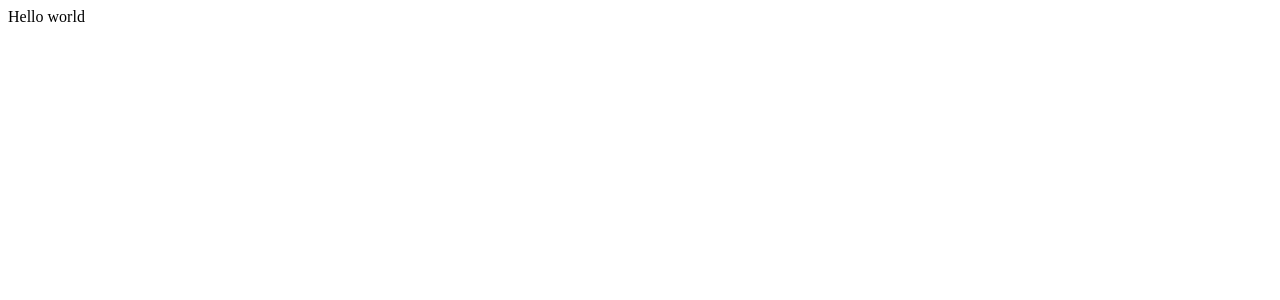
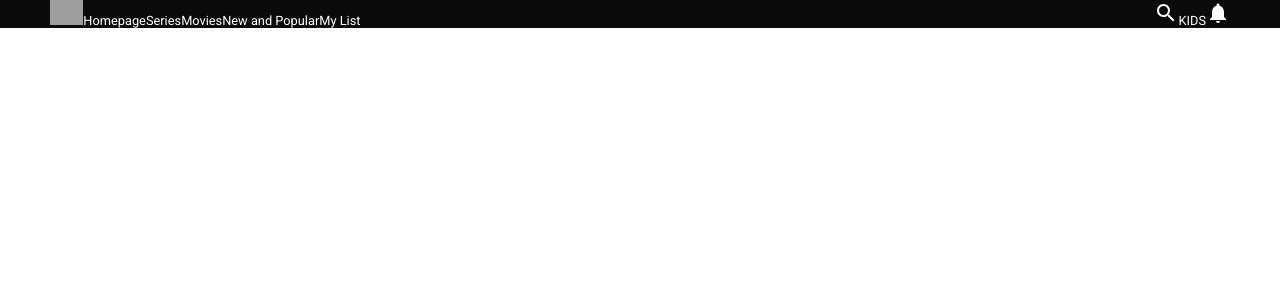
Before and after one commit to deyvisonuchoa/reactflix, a React (Create React App) app: page / in a window 1280 px wide. Shown: the top 300 px of the page. Built offline with nearby package versions, Linux system fonts and the light colour scheme; grey boxes are pictures that could not be loaded.

Commit message:
project clean/ navbar development

```diff
--- a/package.json
+++ b/package.json
@@ -3,6 +3,8 @@
   "version": "0.1.0",
   "private": true,
   "dependencies": {
+    "@material-ui/core": "^4.12.3",
+    "@material-ui/icons": "^4.11.2",
     "@testing-library/jest-dom": "^5.11.4",
     "@testing-library/react": "^11.1.0",
     "@testing-library/user-event": "^12.1.10",
--- a/src/App.js
+++ /dev/null
@@ -1,8 +0,0 @@
-
-function App() {
-  return (
-    <span>Hello world</span>
-  );
-}
-
-export default App;
--- /dev/null
+++ b/src/App.jsx
@@ -0,0 +1,9 @@
+import './app.sass';
+import Home from './home/Home';
+
+function App() {
+  return (
+    <Home/>
+  )};
+
+export default App;
--- /dev/null
+++ b/src/app.sass
@@ -0,0 +1,7 @@
+*
+  margin: 0
+  font-family: 'Roboto', sans-serif
+
+
+:root
+  --main-color: #0b0b0b
--- /dev/null
+++ b/src/components/navbar/Navbar.jsx
@@ -0,0 +1,29 @@
+import { Notifications, Search } from '@material-ui/icons';
+import './navbar.sass';
+
+function Navbar() {
+  return (
+    <div className="navbar">
+      <div className="container">
+        <div className="left">
+          <img
+            src="https://upload.wikimedia.org/wikipedia/commons/thumb/0/08/Netflix_2015_logo.svg/2560px-Netflix_2015_logo.svg.png"
+            alt=""
+          />
+          <span>Homepage</span>
+          <span>Series</span>
+          <span>Movies</span>
+          <span>New and Popular</span>
+          <span>My List</span>
+        </div>
+        <div className="right">
+          <Search/>
+          <span>KIDS</span>
+          <Notifications/>
+        </div>
+      </div>
+    </div>
+  )
+}
+
+export default Navbar
--- /dev/null
+++ b/src/components/navbar/navbar.sass
@@ -0,0 +1,11 @@
+.navbar
+  color: white
+  font-size: .8rem
+
+  .container
+    padding: 0px 50px
+    display: flex
+    align-items: center
+    justify-content: space-between
+    img
+      height: 25px
--- /dev/null
+++ b/src/home/Home.jsx
@@ -0,0 +1,12 @@
+import Navbar from '../components/navbar/Navbar';
+import './home.sass';
+
+function Home() {
+  return (
+    <div className="home">
+      <Navbar/>
+    </div>
+  )
+}
+
+export default Home
--- /dev/null
+++ b/src/home/home.sass
@@ -0,0 +1,3 @@
+.home
+  background-color: var(--main-color)
+  color: white
--- a/src/index.js
+++ b/src/index.js
@@ -1,6 +1,6 @@
 import React from 'react';
 import ReactDOM from 'react-dom';
-import App from './App';
+import App from './App.jsx';
 
 ReactDOM.render(
   <React.StrictMode>
```
Also changed, not shown: 1 other file (tests, documents, lock files or other folders).
